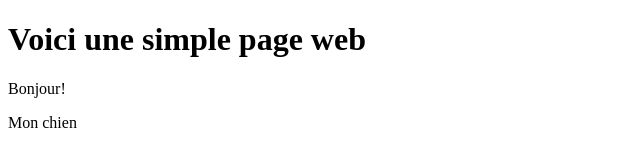
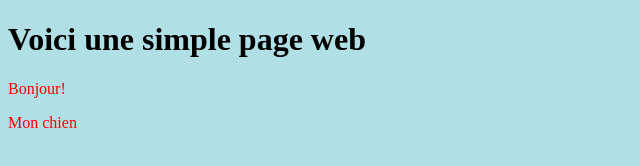
Before and after one commit to Akhenaton06/Projetgit, a plain HTML site: page Index.html in a window 1280 px wide. Shown: the whole page, without its empty margins (0-640 px from the left). Drawn offline with Linux system fonts and the light colour scheme.

Commit message:
j'ai ajouter le fichier css

```diff
--- a/Index.html
+++ b/Index.html
@@ -1,5 +1,8 @@
 <!DOCTYPE html>
 <html>
+<head>
+<link rel="stylesheet" href="style.css">
+</head>
 	<body>
 
 	<h1>Voici une simple page web</h1>
--- /dev/null
+++ b/style.css
@@ -0,0 +1,6 @@
+body {
+  background-color: powderblue;
+}
+p{
+	color:red;
+}
```
